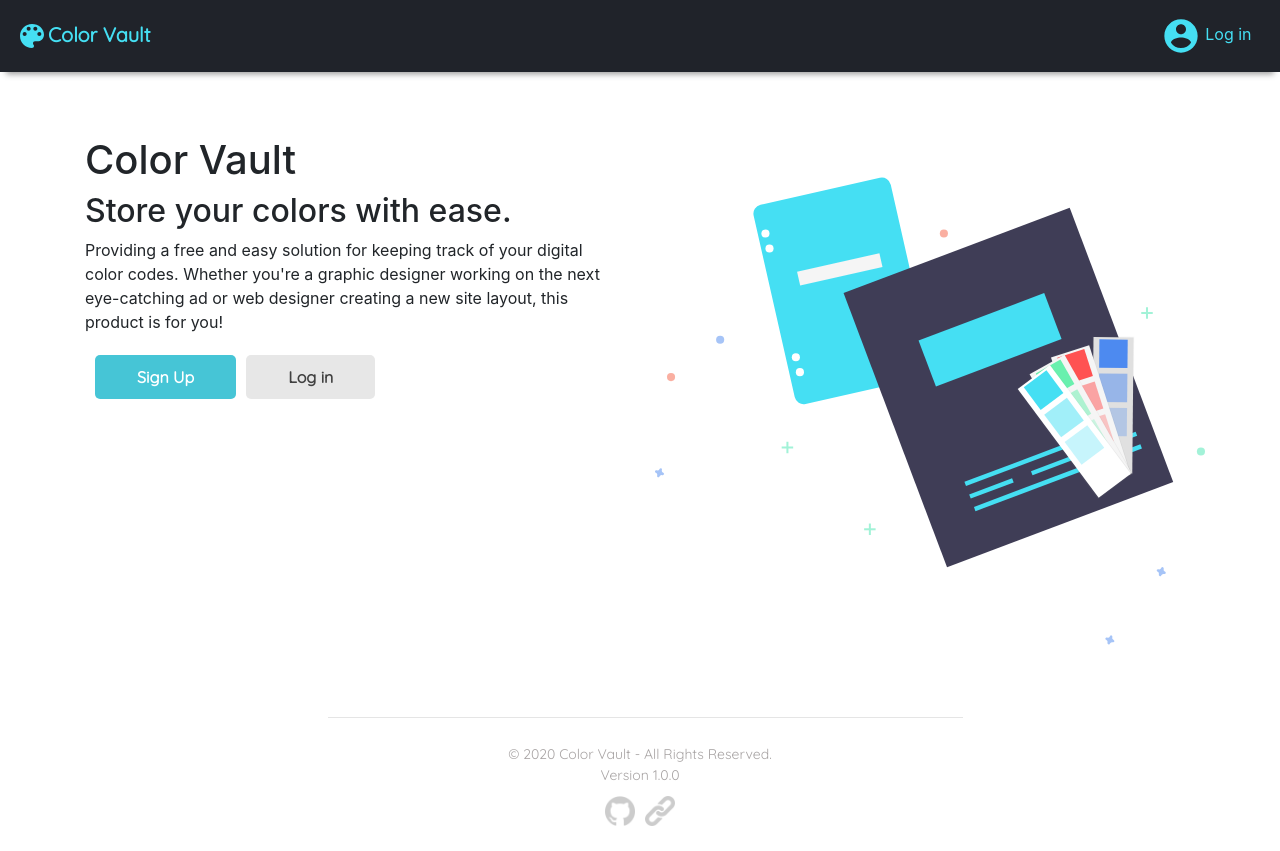
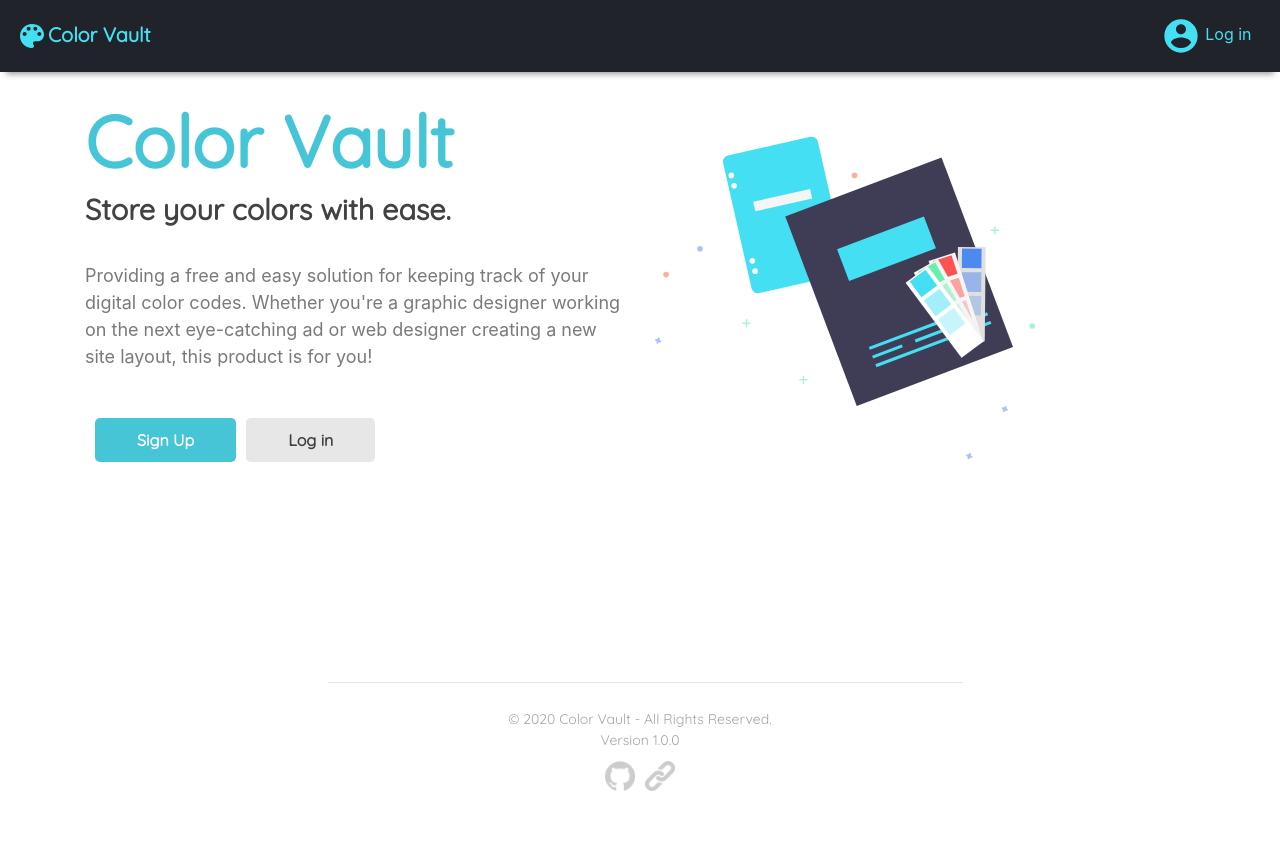
Before and after one commit to Chase00/ColorVault, a React (Create React App) app: page / in a window 1280 px wide. After the commit the page ends 816 px from the top, so only its background shows below. Built offline with nearby package versions, Linux system fonts and the light colour scheme.

Commit message:
Home component modifications
Theming changes

```diff
--- a/src/Components/Home/Home.css
+++ b/src/Components/Home/Home.css
@@ -1,8 +1,28 @@
 .home-container {
-    padding-top: 5%;
+    padding: 2% 0 12% 0;
+}
+
+.home-title {
+    font-family: 'Quicksand', sans-serif;
+    color: rgb(70, 197, 214);
+    font-size: 4.5em;
+    font-weight: 700;
+}
+
+.home-second {
+    font-family: 'Quicksand', sans-serif;
+    color: rgb(66, 66, 66);
+    font-size: 1.8em;
+    font-weight: 700;
+}
+
+.home-text {
+    color: rgb(122, 122, 122);
+    font-size: 18px;
+    padding: 5% 0 5% 0;
 }
 
 .color-book {
-    height: 550px;
-    width: 550px;
+    height: 400px;
+    width: 380px;
 }
--- a/src/Components/Home/Home.js
+++ b/src/Components/Home/Home.js
@@ -10,9 +10,9 @@ const Home = () => {
         <Container className="home-container">
             <Row>
                 <Col md="6">
-                    <h1>Color Vault</h1>
-                    <h2>Store your colors with ease.</h2>
-                    <p>Providing a free and easy solution for keeping track of your digital color codes. Whether you're a graphic designer working on the next eye-catching ad or web designer creating a new site layout, this product is for you!</p>
+                    <h1 class="home-title">Color Vault</h1>
+                    <h2 class="home-second">Store your colors with ease.</h2>
+                    <p class="home-text">Providing a free and easy solution for keeping track of your digital color codes. Whether you're a graphic designer working on the next eye-catching ad or web designer creating a new site layout, this product is for you!</p>
                     <Link to="/signup"><button class="button-main">Sign Up</button></Link>
                     <Link to="/login"><button class="button-secondary">Log in</button></Link>
                 </Col>
```
